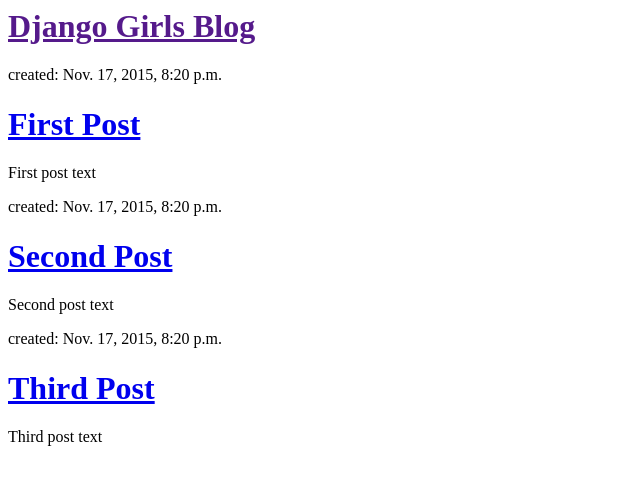
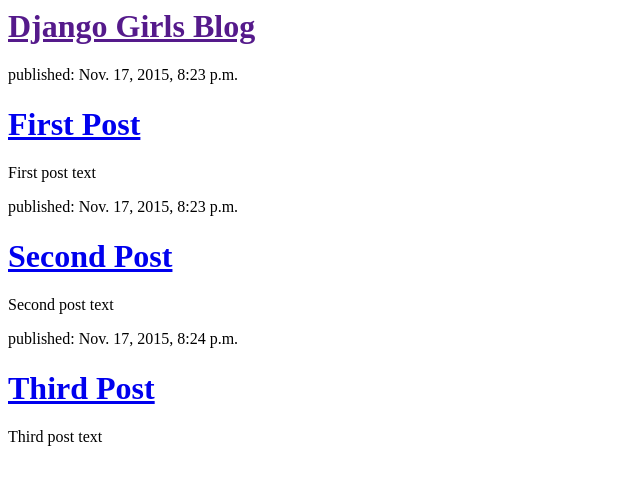
Before and after one commit to francesliang/Django_Girls, a Django app: template blog/templates/blog/post_list.html in a window 1280 px wide. Shown: the top 485 px of the page, without its empty margins (0-640 px from the left). Run offline with Django 3.2, Linux system fonts and the light colour scheme; the template is opened without the code that fills it: values that come from a table or form of the project are taken from there, others are empty; data comes from the database, SQL or seed files in the repository; both versions use the stored data as it was after the commit.

Commit message:
updated db

```diff
--- a/blog/templates/blog/post_list.html
+++ b/blog/templates/blog/post_list.html
@@ -9,7 +9,7 @@
 
         {% for post in posts%}
             <div>
-                <p> created: {{ post.created_date }}</p>
+                <p> published: {{ post.published_date }}</p>
                 <h1> <a href=" ">{{ post.title }}</a></h1>
                 <p>{{ post.text|linebreaks }}</p>
             </div>
```
Also changed, not shown: blog/migrations/0002_auto_20151117_2025.py (added), db.sqlite3 (added), 10 other files.
